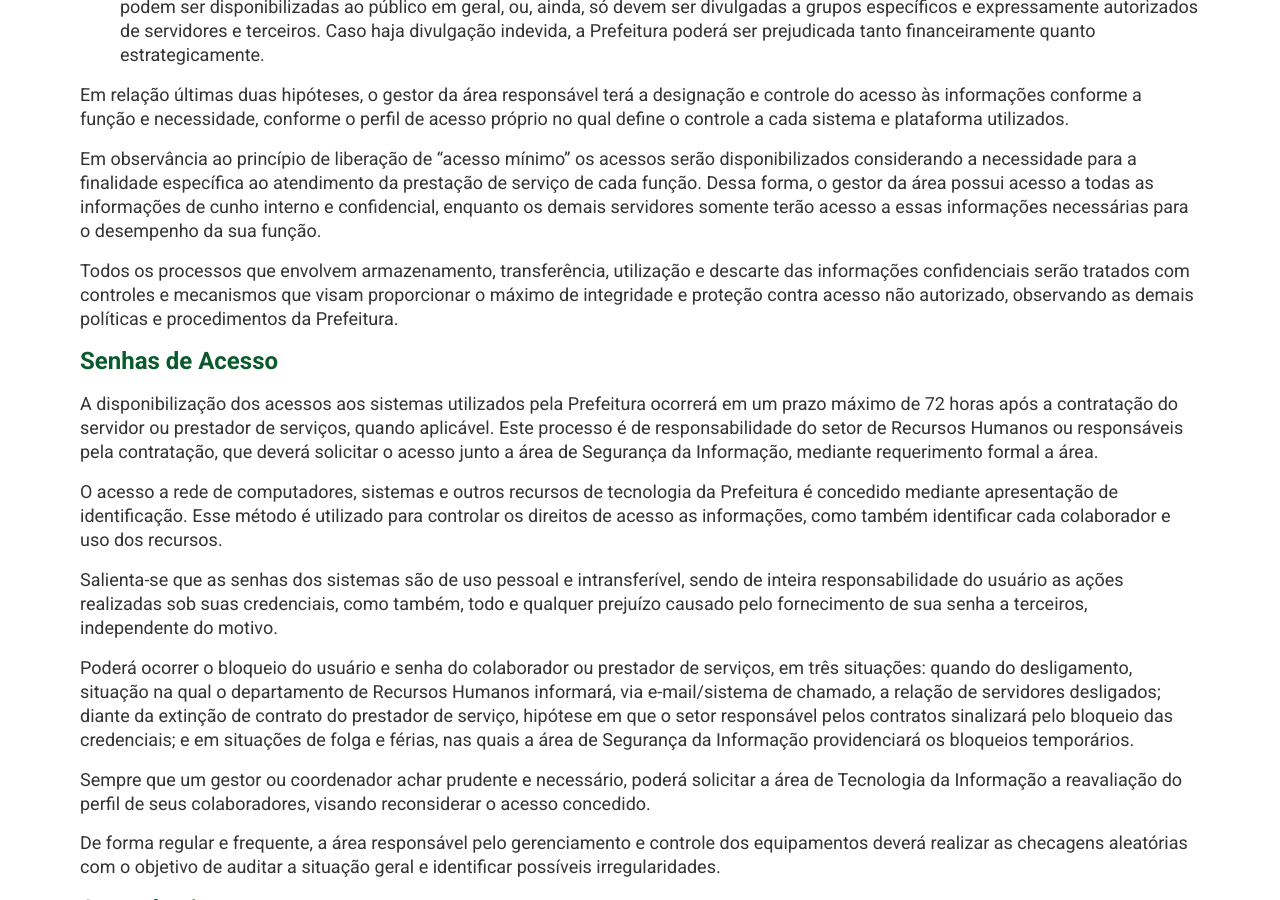
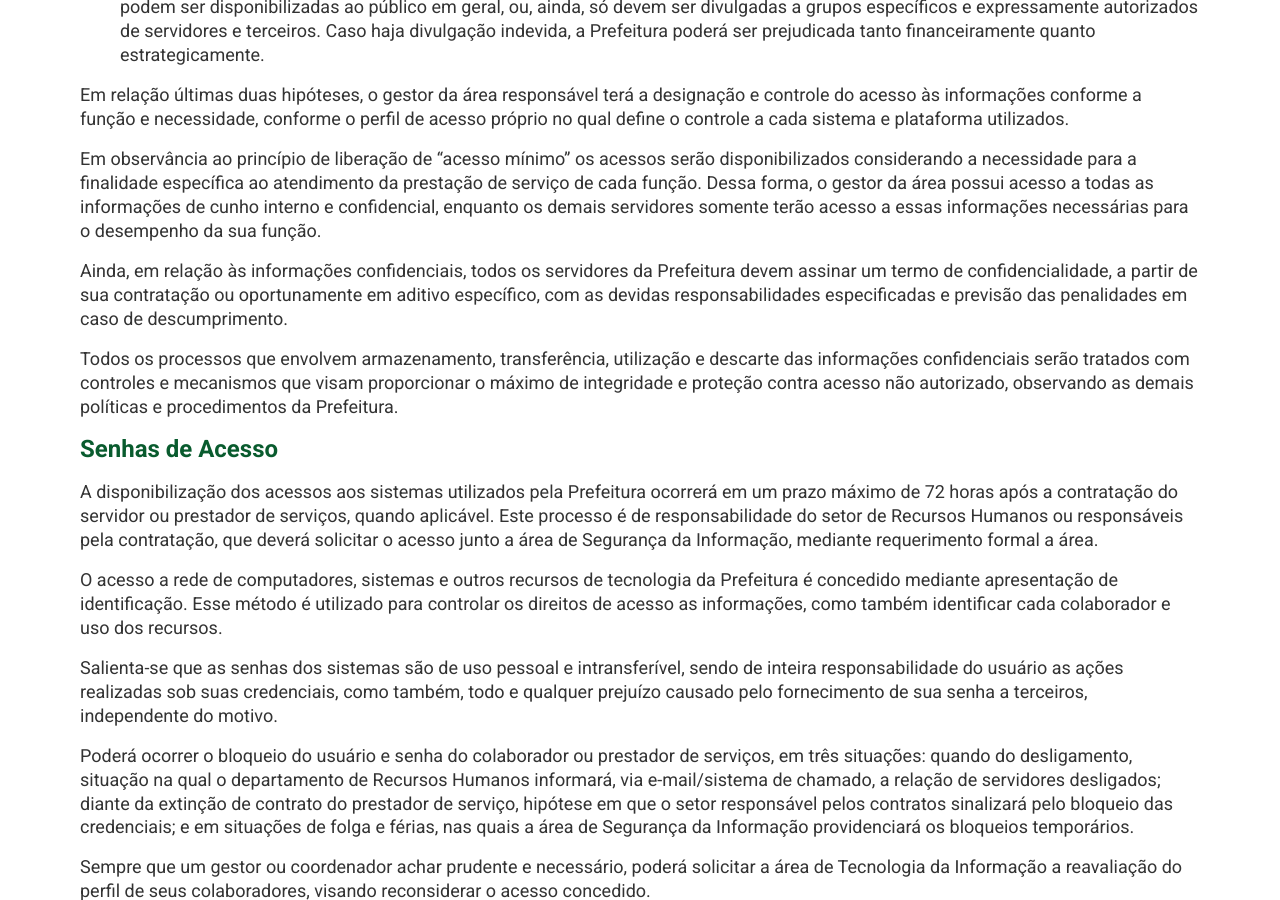
Before and after one commit to pmsbs/pmsbs.github.io, a Jekyll site: the page built from politica-seguranca-informacao.md, in a window 1280 px wide and 900 px high, scrolled down 2421 px. Built offline with Jekyll 4.4.1, drawn with Linux system fonts in a browser that asks for light colours.

Commit message:
Update politica seguranca

```diff
--- a/politica-seguranca-informacao.md
+++ b/politica-seguranca-informacao.md
@@ -71,6 +71,8 @@ Em relação últimas duas hipóteses, o gestor da área responsável terá a de
 
 Em observância ao princípio de liberação de “acesso mínimo” os acessos serão disponibilizados considerando a necessidade para a finalidade específica ao atendimento da prestação de serviço de cada função. Dessa forma, o gestor da área possui acesso a todas as informações de cunho interno e confidencial, enquanto os demais servidores somente terão acesso a essas informações necessárias para o desempenho da sua função.
 
+Ainda, em relação às informações confidenciais, todos os servidores da Prefeitura devem assinar um termo de confidencialidade, a partir de sua contratação ou oportunamente em aditivo específico, com as devidas responsabilidades especificadas e previsão das penalidades em caso de descumprimento.
+
 Todos os processos que envolvem armazenamento, transferência, utilização e descarte das informações confidenciais serão tratados com controles e mecanismos que visam proporcionar o máximo de integridade e proteção contra acesso não autorizado, observando as demais políticas e procedimentos da Prefeitura.
 
 ## Senhas de Acesso
```
